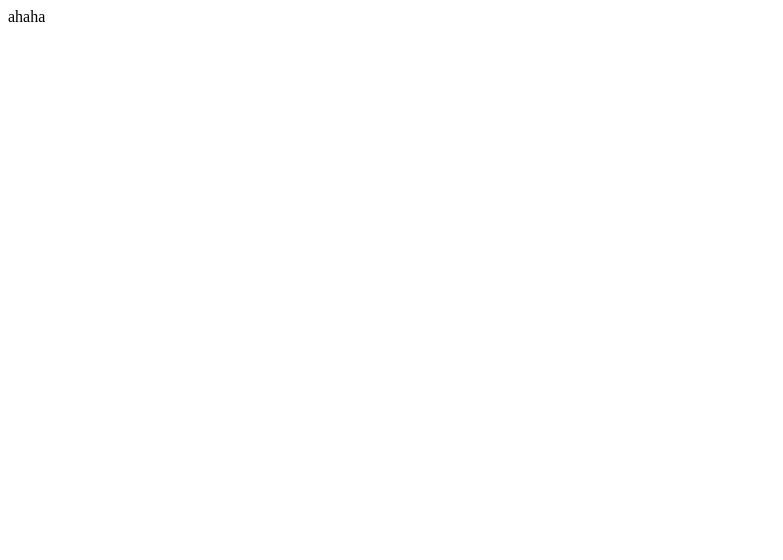
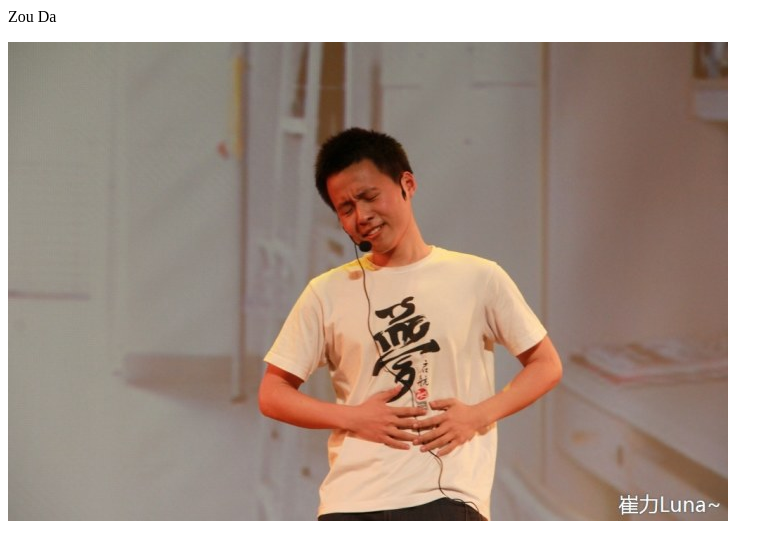
Before and after one commit to zouda/zouda.github.io, a plain HTML site: page index.html in a window 1280 px wide. Shown: the whole page, without its empty margins (0-783 px from the left). Drawn offline with Linux system fonts and the light colour scheme.

Commit message:
add me.jpg

```diff
--- a/index.html
+++ b/index.html
@@ -1,3 +1,14 @@
+<!DOCTYPE HTML>
 <html>
-<head>ahaha</head>
+
+<head> Zou Da </head>
+
+<body>
+
+<p>
+<img src="img/me.jpg">
+</p>
+
+</body>
+
 </html>
```
Also changed, not shown: img/me.jpg (added).
